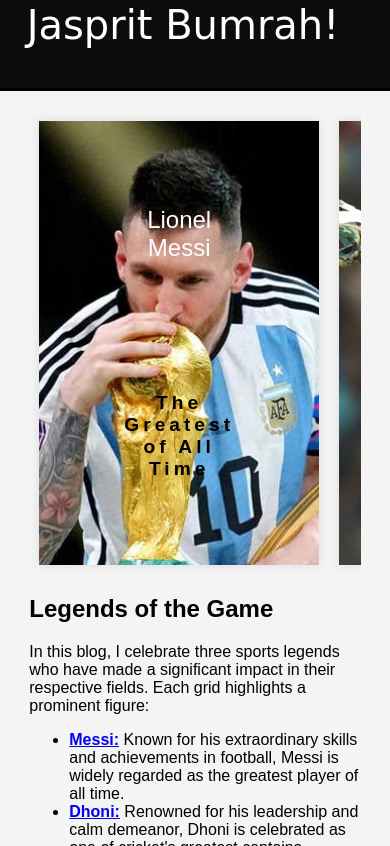
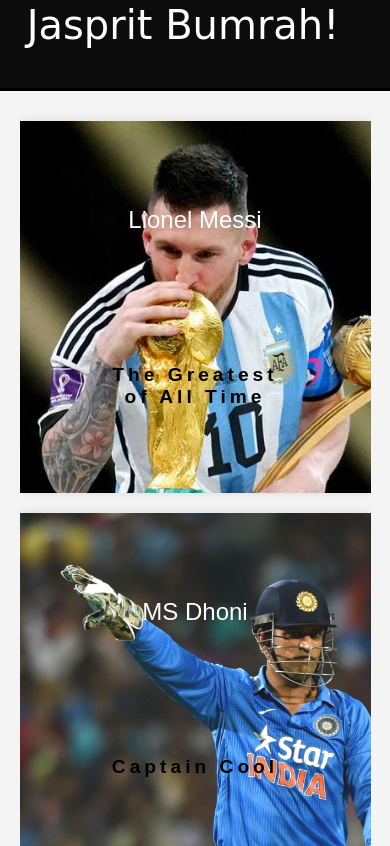
Before and after one commit to sangkrishna7/sang, a plain HTML site: page index.html in a window 390 px wide. Shown: the part 617-1463 px from the top of the page. Drawn offline with Linux system fonts and the light colour scheme.

Commit message:
Update blogstyle.css

```diff
--- a/blogstyle.css
+++ b/blogstyle.css
@@ -7,7 +7,7 @@
 }
 
 .container {
-  width: 85%;
+  width: 90%;
   margin: 0 auto;
   overflow: hidden;
 }
@@ -108,3 +108,18 @@
 footer a:hover {
   text-decoration: underline;
 }
+
+@media screen and (max-width: 1024px) {
+  .grid {
+    grid-template-columns: 1fr 1fr;
+  }
+}
+
+@media screen and (max-width: 768px) {
+  .grid {
+    grid-template-columns: 1fr;
+  }
+  .grid-item {
+    margin: 10px auto;
+  }
+}
```
